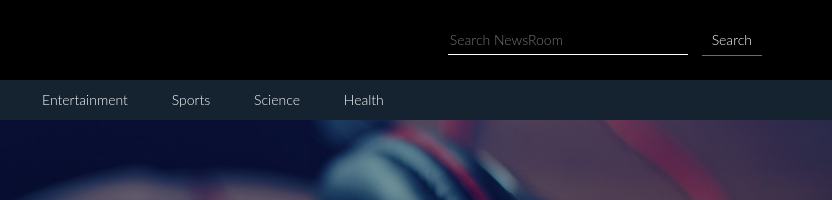
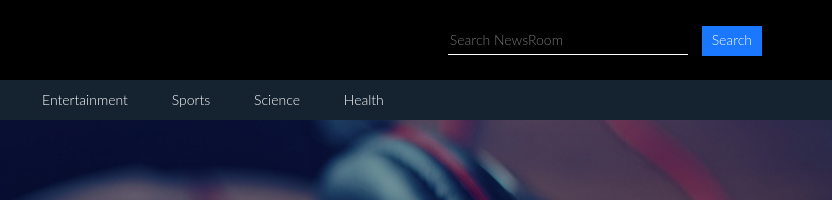
Before and after one commit to Corvids/codecademy_projects, a plain HTML site: page HTML_and_CSS/15_newsroom/index.html in a window 1280 px wide. In both pictures the pointer is over the button "Search". Shown: the top 200 px of the page, 448-1280 px from the left. Drawn offline with nearby package versions, Linux system fonts and the light colour scheme.

Commit message:
edits to buttons' style code'

```diff
--- a/HTML_and_CSS/15_newsroom/style.css
+++ b/HTML_and_CSS/15_newsroom/style.css
@@ -3,6 +3,7 @@ html, body {
   font-family: 'Lato', sans-serif;
   font-weight: 300;
 }
+
 h1, h2, h3, h4, h5, h6 {
   font-family: 'Montserrat', sans-serif;
   font-weight: 400;
@@ -49,6 +50,10 @@ h1, h2, h3, h4, h5, h6 {
   height: 30px;
   margin: 0 0 0 10px;
   padding: 0 10px;
+}
+
+.search-btn:hover {
+    background-color: #1a77ff;
 }
 
 /* menu */
```
